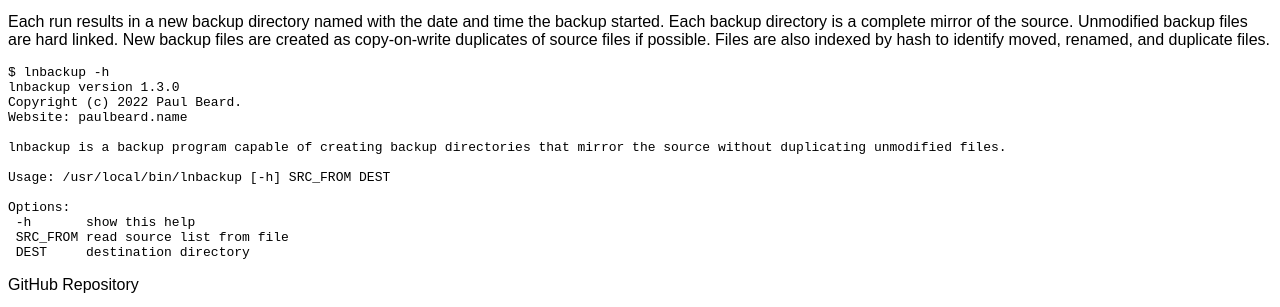
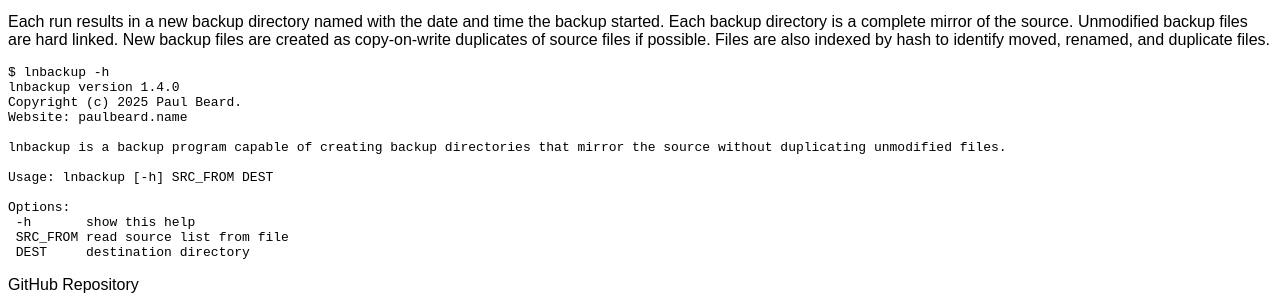
Before and after one commit to paulbearddotname/paulbearddotname.github.io, a plain HTML site: page index.html in a window 1280 px wide. Shown: the part 873-1180 px from the top of the page. Drawn offline with Linux system fonts and the light colour scheme.

Commit message:
Update lnbackup.

```diff
--- a/index.html
+++ b/index.html
@@ -97,13 +97,13 @@
 
 <pre>
 $ lnbackup -h
-lnbackup version 1.3.0
-Copyright (c) 2022 Paul Beard.
+lnbackup version 1.4.0
+Copyright (c) 2025 Paul Beard.
 Website: paulbeard.name
 
 lnbackup is a backup program capable of creating backup directories that mirror the source without duplicating unmodified files.
 
-Usage: /usr/local/bin/lnbackup [-h] SRC_FROM DEST
+Usage: lnbackup [-h] SRC_FROM DEST
 
 Options:
  -h       show this help
```
Also changed, not shown: projects/lnbackup/index.html (+3 -3 lines).
